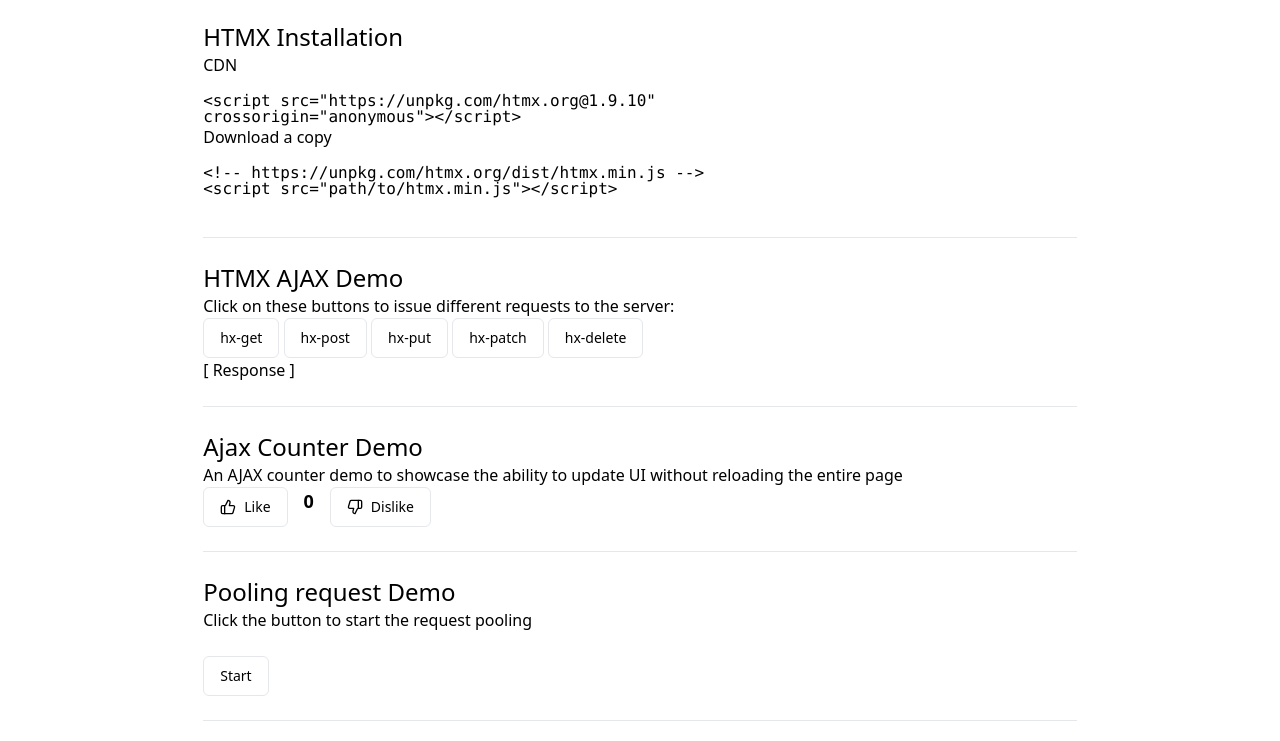
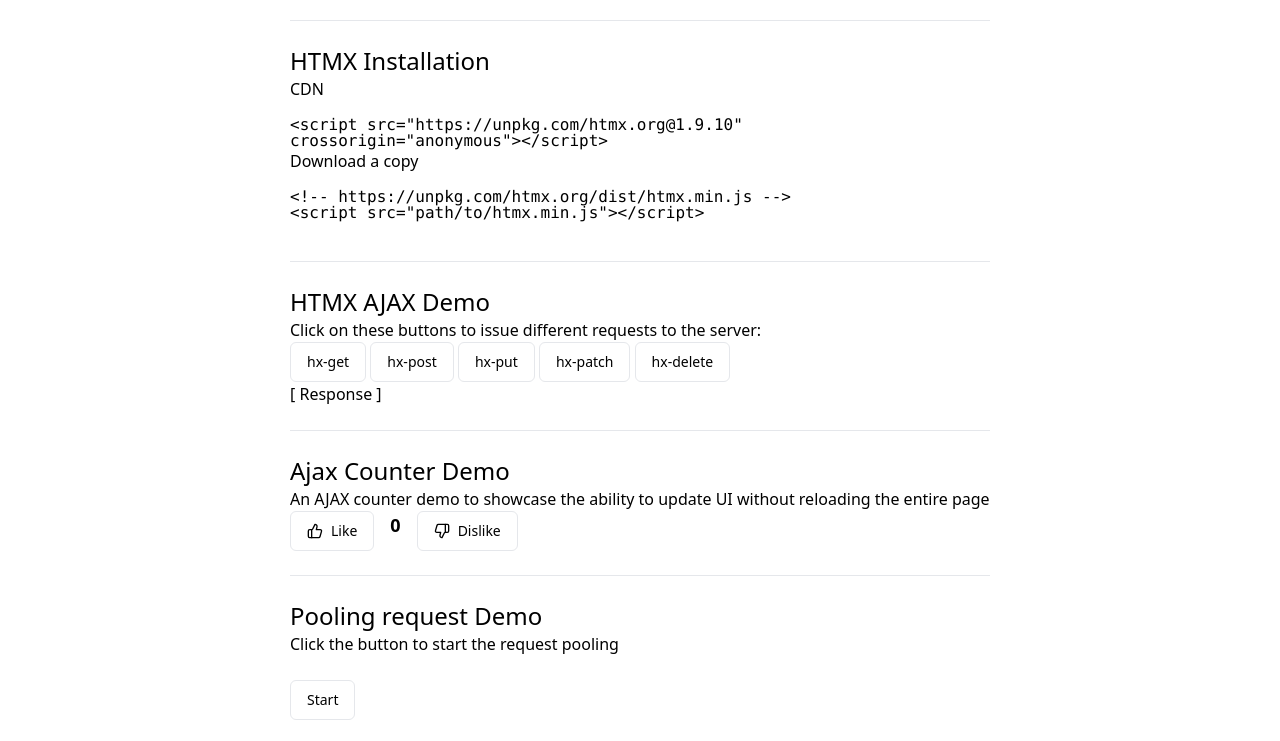
Before and after one commit to ydkulks/GoBeyondJS, a website: page public/htmx/index.html in a window 1280 px wide. Shown: the part 164-905 px from the top of the page. Drawn offline with nearby package versions, Linux system fonts and the light colour scheme; no server answers; a small style sheet from the web is missing.

Commit message:
Fix: Max width of body
Fixed max width of the body of the page to 700px

```diff
--- a/public/htmx/index.html
+++ b/public/htmx/index.html
@@ -16,8 +16,7 @@
     <nav-bar></nav-bar>
 
     <div class="flex justify-center">
-      <div style="max-width: 90%; word-wrap: break-word;">
-      <!-- <div class="max-w-screen-md"> -->
+      <div style="max-width:700px; word-wrap: break-word;">
 
         <h2 class="text-3xl">HTMX</h2>
         <p>
```
Also changed, not shown: public/go/index.html (+1 -1 lines).
